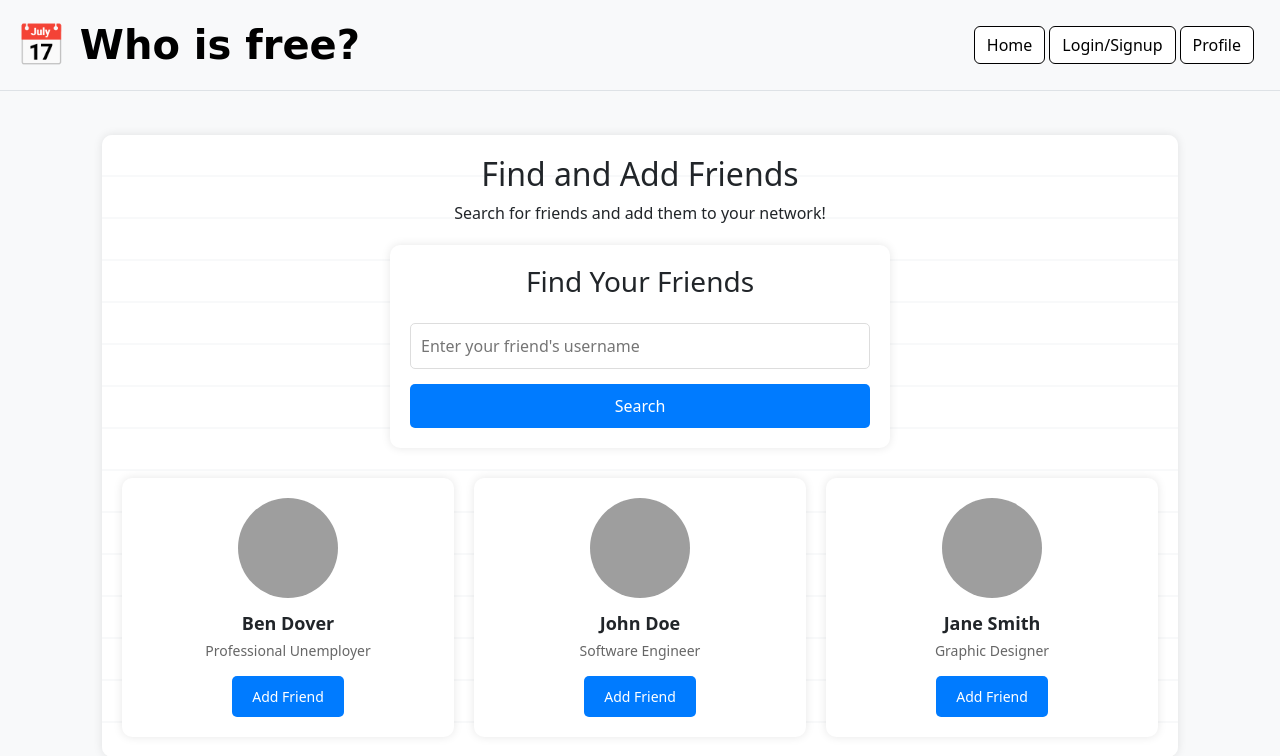
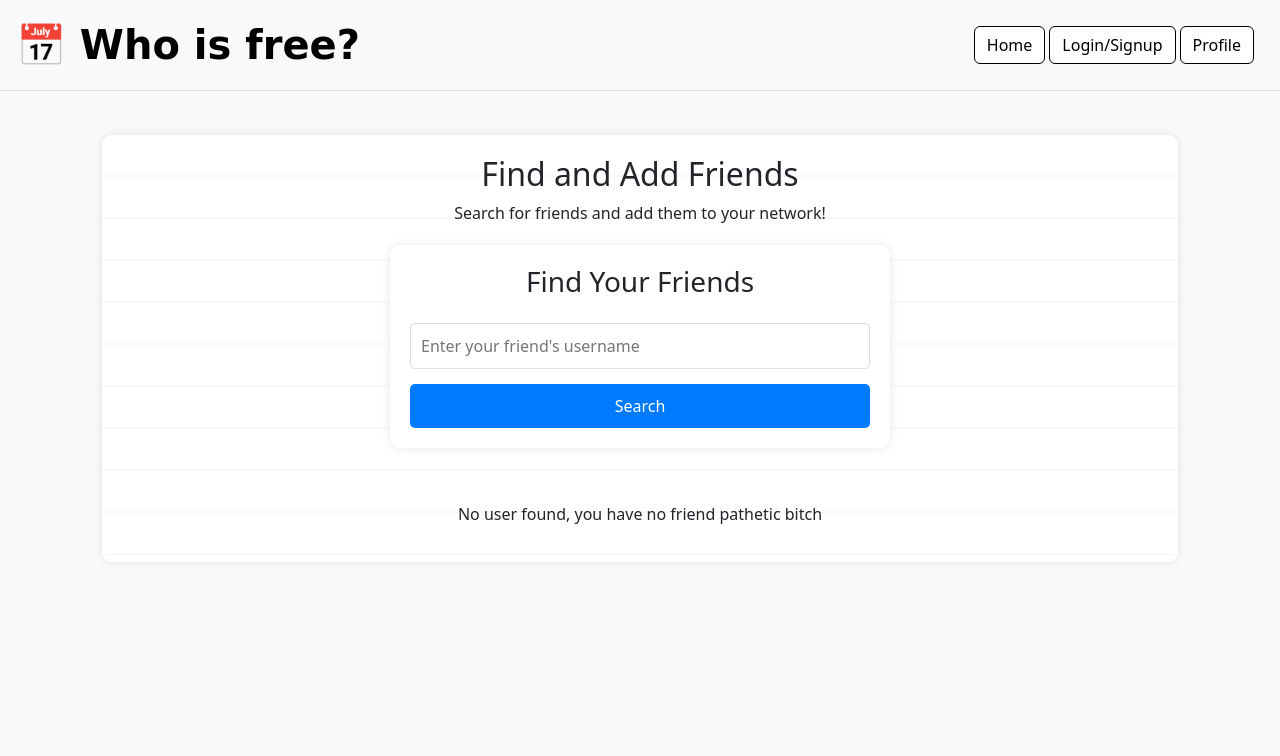
Before and after one commit to namhai2307/CITS3403_GROUP_PROJECT, a Flask app: page /profile in a window 1280 px wide. Shown: the top 756 px of the page. Run offline with Flask 3, Linux system fonts and the light colour scheme; grey boxes are pictures that could not be loaded.

Commit message:
profile styling fixed

```diff
--- a/app/routes.py
+++ b/app/routes.py
@@ -12,9 +12,7 @@ main = Blueprint('main', __name__)
 @main.route('/index', methods=['GET', 'POST'])
 def index():
     return render_template('index.html')
-
-
-
+################
 @main.route('/login', methods=['GET', 'POST'])
 def login():
 
@@ -34,7 +32,7 @@ def login():
             flash('Invalid email  or password', 'error')
 
     return render_template('login.html', form=form)
-
+################
 @main.route('/signup', methods=['GET', 'POST'])
 def signup():
     if current_user.is_authenticated:
@@ -70,12 +68,12 @@ def signup():
         return redirect(url_for('main.login'))
 
     return render_template('sign_up.html', form=form)
-
+################
 @main.route('/dashboard')
 @login_required  #Replace manual inspection with a decorator
 def dashboard():
     return render_template('dashboard.html')
-
+################
 @main.route('/profile', methods=['GET', 'POST'])
 def profile():
     if request.method == 'POST':
@@ -88,6 +86,14 @@ def profile():
         # Render the page without search results
         return render_template('profile.html', users=None)
 
+@main.route('/search_users', methods=['POST'])
+def search_users():
+    search_query = request.json.get('search_query', '').strip()
+    if search_query:
+        users = User.query.filter(User.username.ilike(f'%{search_query}%')).all()
+        return jsonify([{'username': user.username, 'email': user.email} for user in users])
+    return jsonify([])
+################
 @main.route('/logout')
 @login_required
 def logout():
--- a/app/templates/profile.html
+++ b/app/templates/profile.html
@@ -17,31 +17,24 @@
             <div class="form-box" id="find-friend">
                 <form action="/submit" method="POST">
                     <h3 class="text-center mb-4">Find Your Friends</h3>
-                    <input type="text" id="search-input" class="input" placeholder="Enter your friend's username" required>
+                    <input type="text" id="search-input" name="search_query" class="input" placeholder="Enter your friend's username" required>
                     <button type="submit" class="btn btn-primary w-100">Search</button>
                 </form>
             </div>
-
             <!-- Friend Cards -->
             <div class="friend-container">
-                <div class="friend-card">
-                    <img src="#" alt="Profile Picture" class="profile-pic">
-                    <h3 class="friend-name">Ben Dover</h3>
-                    <p class="friend-title">Professional Unemployer</p>
-                    <button class="btn btn-primary">Add Friend</button>
-                </div>
-                <div class="friend-card">
-                    <img src="#" alt="Profile Picture" class="profile-pic">
-                    <h3 class="friend-name">John Doe</h3>
-                    <p class="friend-title">Software Engineer</p>
-                    <button class="btn btn-primary">Add Friend</button>
-                </div>
-                <div class="friend-card">
-                    <img src="#" alt="Profile Picture" class="profile-pic">
-                    <h3 class="friend-name">Jane Smith</h3>
-                    <p class="friend-title">Graphic Designer</p>
-                    <button class="btn btn-primary">Add Friend</button>
-                </div>
+                {%if users%}
+                    {%for user in users%}
+                        <div class="friend-card">
+                            <img src="{{ url_for('static', filename='images/default_profile_pic.png') }}" alt="Profile Picture" class="profile-pic">
+                            <h3 class="friend-name">{{ user.username }}</h3>
+                            <p class="friend-title">{{ user.email }}</p>
+                            <button class="btn btn-primary">Add Friend</button>
+                        </div>
+                    {%endfor%}
+                {%else%}
+                    <p class="text-center mt-4">No user found, you have no friend pathetic bitch</p>
+                {%endif%}
                 <!-- Add more friend cards as needed -->
             </div>
         </div>
```
